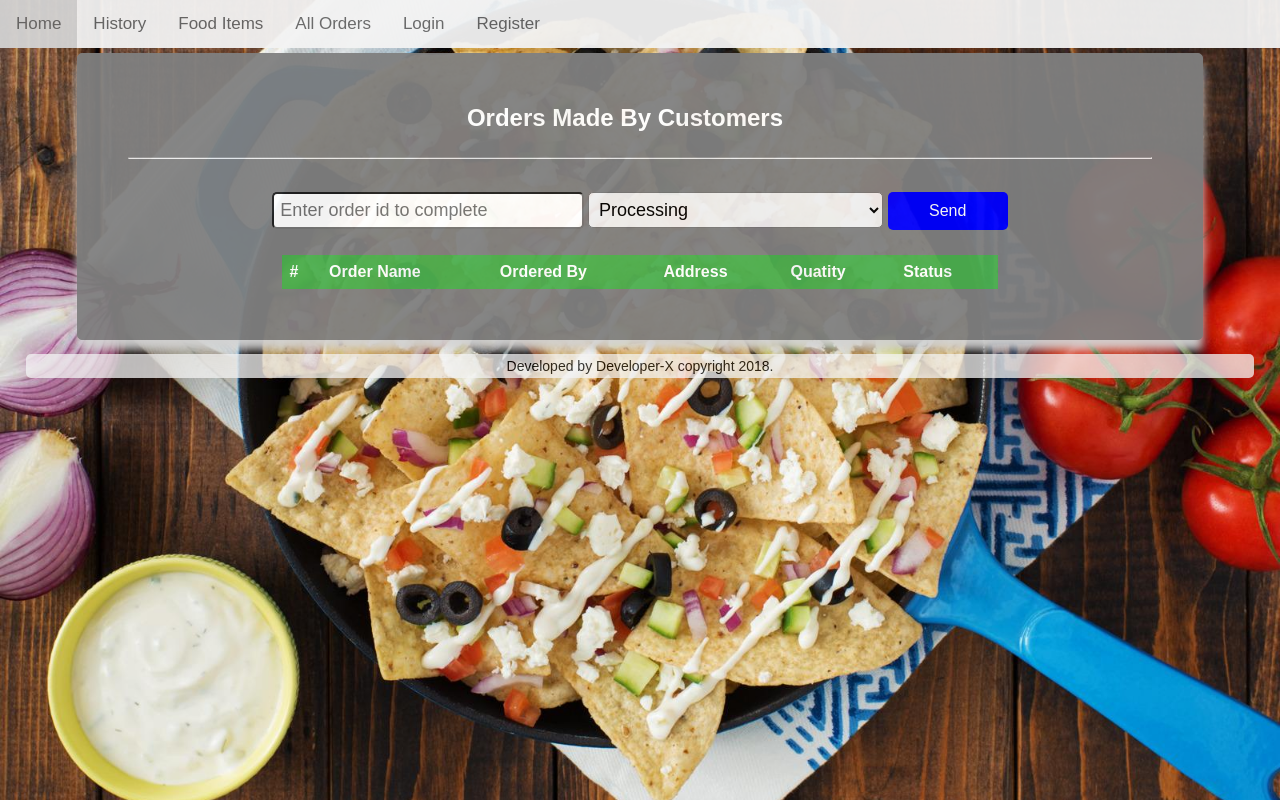
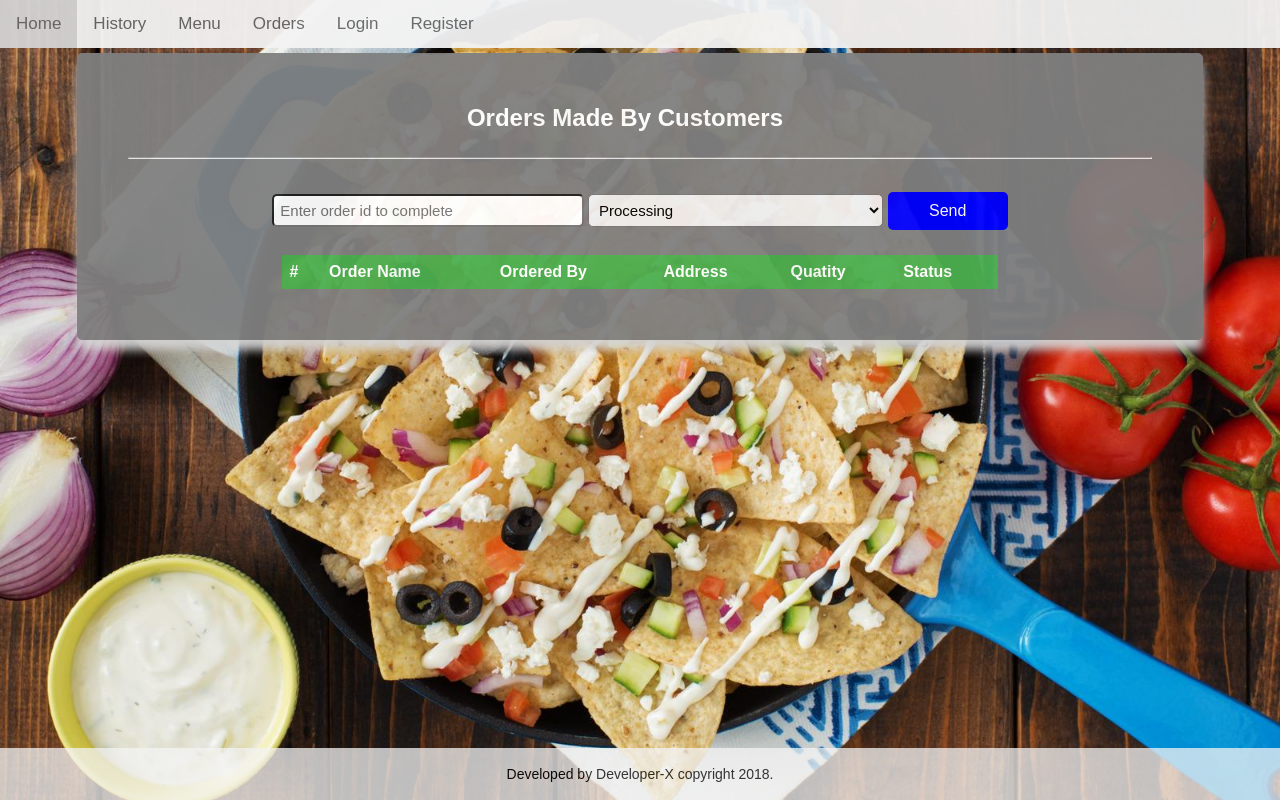
Before and after one commit to TeamoreA/fast-food-app, a Flask app: page /admin/orders_list in a window 1280 px wide. Run offline with Flask 2, Linux system fonts and the light colour scheme; lists and menus that the app fills with data are empty; some libraries are stand-ins or nearby versions.

```diff
--- a/app/static/css/main.css
+++ b/app/static/css/main.css
@@ -109,6 +109,22 @@ form {
     border-radius: 5px;
     text-decoration: none;
 }
+.btn {
+    font-size: 16px;
+    color: white;
+    padding-top:  10px;
+    padding-bottom:  10px;
+    display: block;
+    /*margin: 8px 0;*/
+    border: none;
+    cursor: pointer;
+    /*width: 120px;*/
+    /*border-radius: 5px;*/
+    text-decoration: none;
+}
+.btn:hover {
+    opacity: 0.8;
+}
 
 .button:hover {
     opacity: 0.8;
@@ -191,10 +207,10 @@ a {
 
 footer {
   background-color: #f3f3f3;
+  bottom: 0px;
+  position: fixed;
   opacity: 0.8;
-  width: 96%;
-  margin: auto;
-  border-radius: 5px;
+  width: 100%;
 }
  footer p {
    padding: 4px;
@@ -247,7 +263,7 @@ footer {
  }
 
  #flash{
-  color: black;
+  color: rgb(16, 6, 154);
   font-size: 18px;
   font-style: italic;
   text-align: center;
--- a/app/static/js/index_menu.js
+++ b/app/static/js/index_menu.js
@@ -11,13 +11,12 @@ fetch(corsUrl + url)
   for(index = 0; index < items.length; index++){
     document.getElementById("food_menu").innerHTML += `
     <div class="card">
-      <img src="images/food3.jpg" class="image" alt="Avatar" width="195px" height="190" >
       <div class="myContainer">
         <h4><b>${items[index].name}</b></h4>
         <p>${items[index].description}</p>
-        <p> <strong>price: $</strong> <em>${items[index].price}</em></p>
-        <a class="button-small button-success" >Order</a>
+        <p> <strong>price:</strong> <em>${items[index].price}</em></p>
      </div>
+      <a class="btn button-success" ><i class="fas fa-plus"></i>  Order</a>
     </div>
     `;
   }
--- a/app/static/js/menu.js
+++ b/app/static/js/menu.js
@@ -51,10 +51,7 @@ fetch(corsUrl + url)
       <td>${items[i].id}</td>
       <td>${items[i].name}</td>
       <td>${items[i].price}</td>
-      <td>
-        <a class="button-small button-success" href="edit.html">Edit</a>
-        <button class="button-small button-danger" onclick="confirmDelete()">Delete</button>
-      </td>
+      <td>${items[i].description}</td>
     </tr>`;
   }
 })
--- a/app/templates/admin_index.html
+++ b/app/templates/admin_index.html
@@ -4,7 +4,7 @@
     <!-- end of .nav -->
     <span id="flash"></span>
 	<div class="header">
-		<h2 class="left-align">Edit Food Item</h2>
+		<h2 class="left-align">Food Menu</h2>
 		<a class="link-btn left-align button-primary" href="{{ url_for('create_menu') }}">Add New</a>
 	</div>
 	<hr>
@@ -14,7 +14,7 @@
 				<th>#</th>
 				<th>Order Name</th>
 				<th>Price</th>
-				<th></th>
+				<th>Description</th>
 			</tr>
 		</table>
 	</div>
--- a/app/templates/layout.html
+++ b/app/templates/layout.html
@@ -6,6 +6,7 @@
 	<link rel= "stylesheet" type= "text/css" href= "{{ url_for('static',filename='css/main.css') }}">
 	<link rel= "stylesheet" type= "text/css" href= "{{ url_for('static',filename='css/forms.css') }}">
 	<link rel="stylesheet" href="https://cdnjs.cloudflare.com/ajax/libs/font-awesome/4.7.0/css/font-awesome.min.css">
+	<link rel="stylesheet" href="https://use.fontawesome.com/releases/v5.4.1/css/all.css" integrity="sha384-5sAR7xN1Nv6T6+dT2mhtzEpVJvfS3NScPQTrOxhwjIuvcA67KV2R5Jz6kr4abQsz" crossorigin="anonymous">
 	{% if title %}
         <title>Fast Food - {{ title }}</title>
     {% else %}
@@ -29,8 +30,8 @@
 	<nav class="topnav" id="myTopnav">
 		  <a class="active" href="{{ url_for('home') }}">Home</a>
 		  <a href="{{ url_for('user_orders') }}">History</a>
-		  <a href="{{ url_for('admin_index') }}">Food Items</a>
-		  <a href="{{ url_for('orders_list') }}">All Orders</a>
+		  <a href="{{ url_for('admin_index') }}">Menu</a>
+		  <a href="{{ url_for('orders_list') }}">Orders</a>
 		  <!-- <div class="float-links-right"> -->
 			  <a href="{{ url_for('login') }}">Login</a>
 			  <a href="{{ url_for('register') }}">Register</a>
--- a/app/templates/orders_list.html
+++ b/app/templates/orders_list.html
@@ -11,11 +11,11 @@
       <span id="flash"></span>
       <form onsubmit="event.preventDefault();">
           <div>
-            <input type="number" placeholder="Enter order id to complete" id="order_id" style="padding: 6px;width: 30%;font-size: 18px; border-radius: 5px;" required>
-            <select style="padding: 6px;width: 30%;font-size: 18px; border-radius: 5px;" id="status">
-              <option value="Processing" id="status">Processing</option>
-              <option value="Complete" id="status">Complete</option>
-              <option value="Cancelled" id="status">Cancelled</option>
+            <input type="number" placeholder="Enter order id to complete" id="order_id" style="padding: 6px;width: 30%;font-size: 15px; border-radius: 5px;" required>
+            <select style="padding: 6px;width: 30%;font-size: 15px; border-radius: 5px;" id="status">
+              <option value="Processing" id="status" style="font-size: 15px;">Processing</option>
+              <option value="Complete" id="status" style="font-size: 15px;">Complete</option>
+              <option value="Cancelled" id="status" style="font-size: 15px;">Cancelled</option>
             </select>
             <button class="link-btn left-align button-primary" id="submit" onclick="orderProcess();">Send</button>
           </div>
@@ -24,8 +24,8 @@
            </div>
       </form>
 
-
-      <table id="all_orders">
+      <div style="overflow-x:auto;">
+        <table id="all_orders">
           <tr>
             <th>#</th>
             <th>Order Name</th>
@@ -35,6 +35,8 @@
             <th>Status</th>
           </tr>
         </table>
+      </div>
+
 	</div>
 <script type="text/javascript" src="{{ url_for('static', filename='js/admin_orders.js') }}"></script>
 {% endblock %}
```
Also changed, not shown: app/static/js/user_orders.js (+9 -9 lines), app/templates/user_orders.html (+6 -1 lines).
